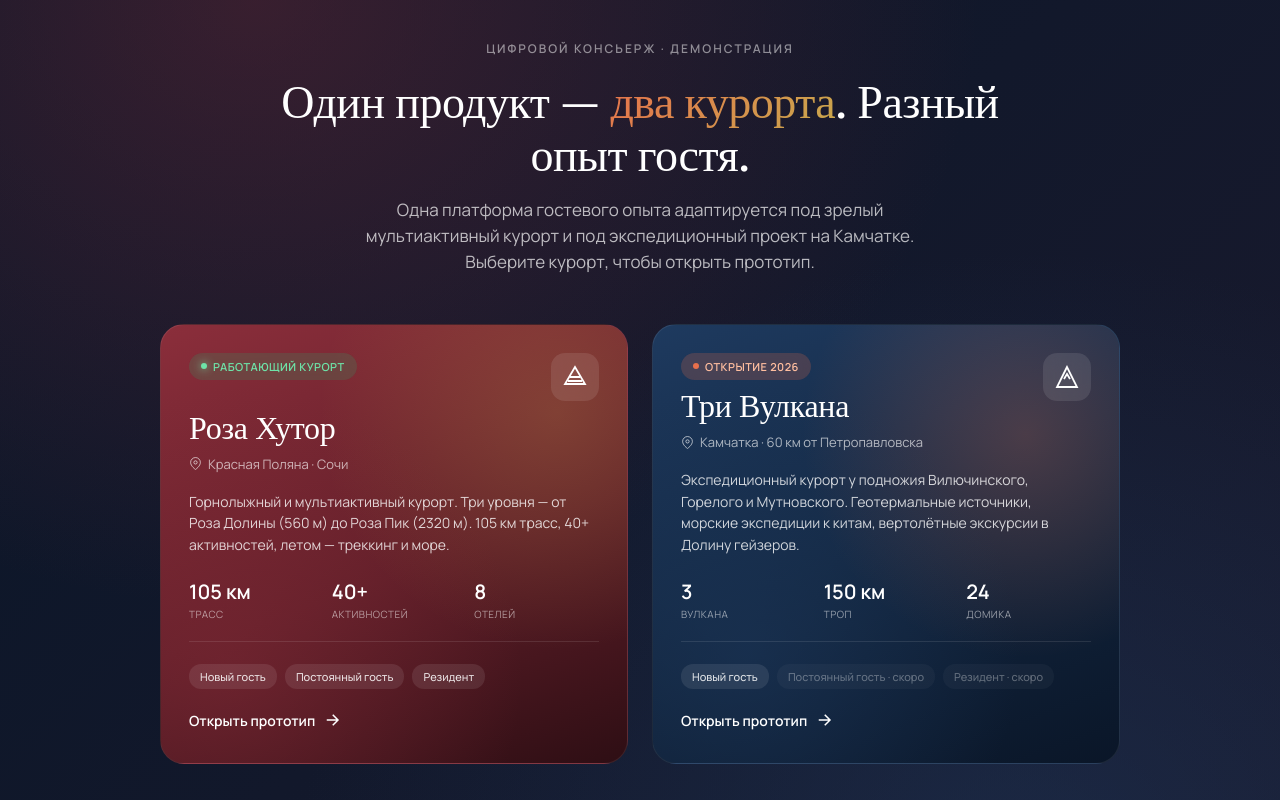
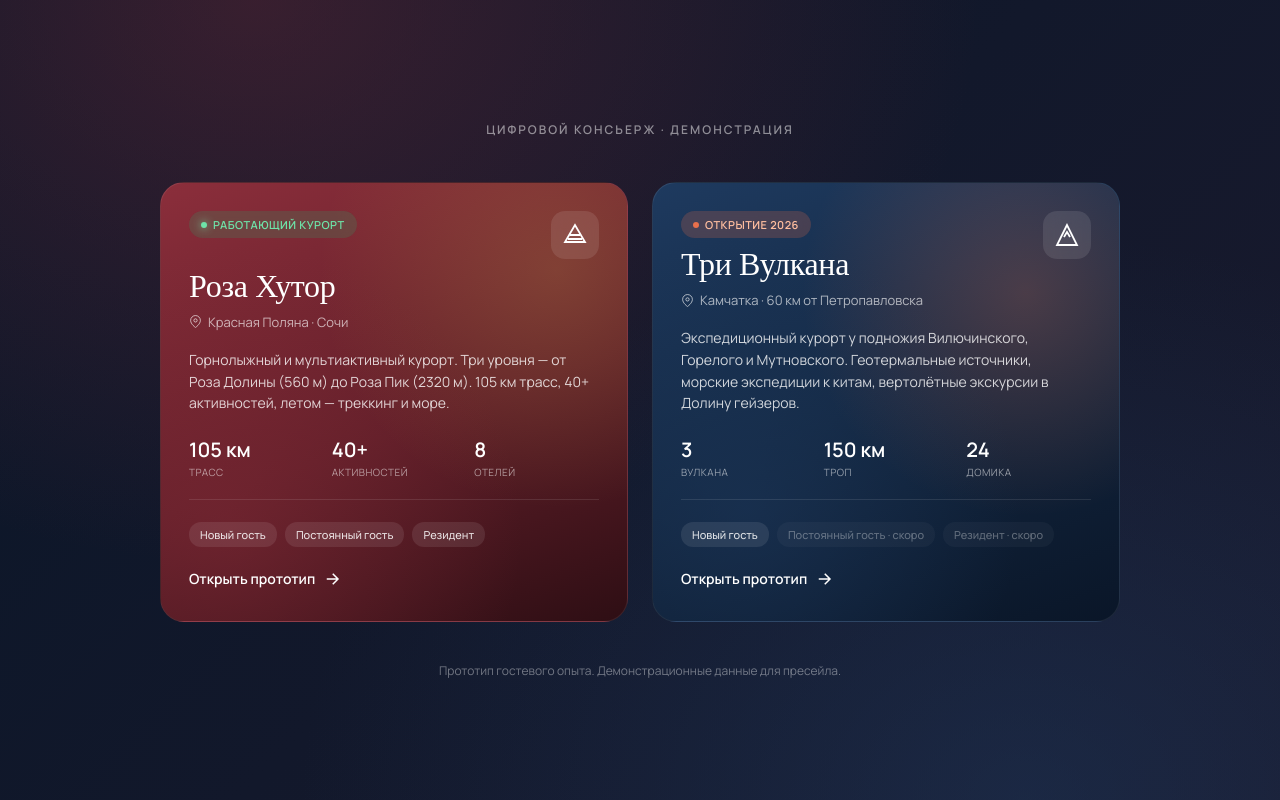
Before and after one commit to elel85223/Rosakhutor-concierge, a plain HTML site: page index.html in a window 1280 px wide. Drawn offline with nearby package versions, Linux system fonts and the light colour scheme.

Commit message:
Update index.html

```diff
--- a/index.html
+++ b/index.html
@@ -17,7 +17,7 @@
   radial-gradient(ellipse at 80% 100%,rgba(30,58,95,.45),transparent 50%),
   linear-gradient(135deg,#0A1628 0%,#1A1A2E 100%)}
 .landing.hidden{display:none}
-.landing-header{text-align:center;margin-bottom:48px;max-width:720px}
+.landing-header{text-align:center;margin-bottom:28px;max-width:720px}
 .landing-tag{font-size:12px;font-weight:600;letter-spacing:2px;text-transform:uppercase;color:rgba(255,255,255,.5);margin-bottom:16px}
 .landing-title{font-family:'Playfair Display',serif;font-size:46px;font-weight:500;line-height:1.15;margin-bottom:18px;letter-spacing:-0.5px}
 .landing-title .accent{background:linear-gradient(135deg,#E8704C,#C9A84C);-webkit-background-clip:text;background-clip:text;color:transparent}
@@ -86,8 +86,6 @@
 <div class="landing" id="landing">
   <div class="landing-header">
     <div class="landing-tag">Цифровой консьерж · Демонстрация</div>
-    <h1 class="landing-title">Один продукт — <span class="accent">два курорта</span>. Разный опыт гостя.</h1>
-    <p class="landing-sub">Одна платформа гостевого опыта адаптируется под зрелый мультиактивный курорт и под экспедиционный проект на Камчатке. Выберите курорт, чтобы открыть прототип.</p>
   </div>
 
   <div class="resorts">
```
